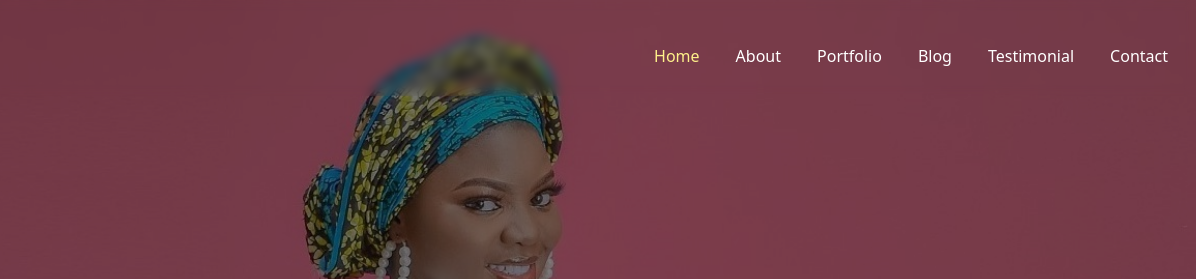
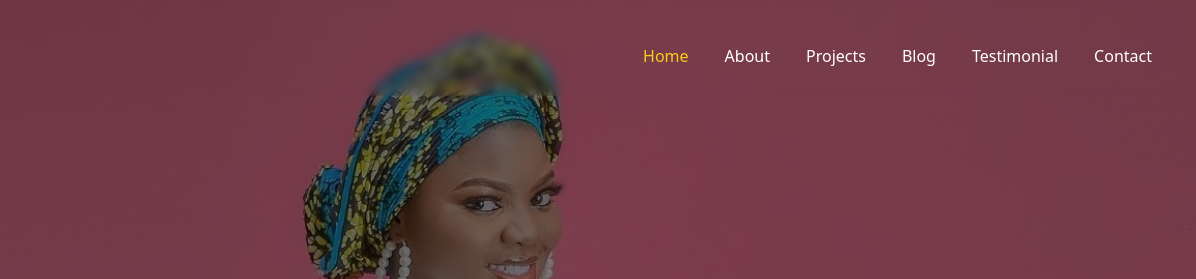
Before and after one commit to SherylCode/capstone, a plain HTML site: page index.html in a window 1280 px wide. Shown: the top 279 px of the page, 84-1280 px from the left. Drawn offline with nearby package versions, Linux system fonts and the light colour scheme.

Commit message:
update navbar

```diff
--- a/index.html
+++ b/index.html
@@ -33,28 +33,25 @@
 </head>
 
 <body class="bg-gray-900 text-white">
-
 <nav
-    class="navbar fixed top-0 left-0 w-full md:pt-4 text-white flex flex-col md:flex-row md:justify-between items-center bg-transparent ">
-    <!-- Flex container for large screens to align logo on the right -->
+    class="navbar fixed bg-gray-800 top-0 left-0 w-full md:pt-4 text-white flex flex-col md:flex-row md:justify-between items-center md:bg-transparent">
     <div class="w-full flex justify-between items-center px-8 py-4 md:flex-row-reverse md:w-auto">
-        <!-- Logo on the right side on large screens -->
         <img class="w-12" src="img/logo.png" alt="logo">
 
-        <!-- Hamburger menu visible only on small screens -->
         <button id="menu-toggle" class="text-2xl focus:outline-none md:hidden" aria-expanded="false">&#9776;</button>
     </div>
 
-    <!-- Menu items (hidden on small screens, flex on larger screens) -->
-    <div id="menu" class="hidden md:flex md:flex-row md:space-x-3 px-4 bg-gray-800 md:bg-transparent">
-        <a class="px-3 text-yellow-200 w-full text-left" href="#home">Home</a>
-        <a class="px-3 hover:text-yellow-200 w-full text-left" href="#about">About</a>
-        <a class="px-3 hover:text-yellow-200 w-full text-left" href="#portfolio">Portfolio</a>
-        <a class="px-3 hover:text-yellow-200 w-full text-left" href="#skills">Blog</a>
-        <a class="px-3 hover:text-yellow-200 w-full text-left" href="#testimonials">Testimonial</a>
-        <a class="px-3 hover:text-yellow-200 w-full text-left" href="#contact">Contact</a>
+    <div id="menu"
+        class="hidden flex-col space-y-3 w-full md:w-fit  text-white px-8 py-4 md:flex md:flex-row md:space-y-0 md:space-x-3 md:bg-transparent md:text-white">
+        <a class="px-3 py-2  md:hover:bg-inherit text-yellow-400 hover:bg-gray-600" href="#home">Home</a>
+        <a class="px-3 py-2  md:hover:bg-inherit md:hover:text-yellow-400 hover:bg-gray-600" href="#about">About</a>
+        <a class="px-3 py-2 md:hover:bg-inherit md:hover:text-yellow-400 hover:bg-gray-600" href="#projects">Projects</a>
+        <a class="px-3 py-2 md:hover:bg-inherit md:hover:text-yellow-400 hover:bg-gray-600" href="#skills">Blog</a>
+        <a class="px-3 py-2 md:hover:bg-inherit md:hover:text-yellow-400 hover:bg-gray-600" href="#testimonials">Testimonial</a>
+        <a class="px-3 py-2 md:hover:bg-inherit md:hover:text-yellow-400 hover:bg-gray-600" href="#contact">Contact</a>
     </div>
 </nav>
+
 
 
 
@@ -112,7 +109,7 @@
 
 
 
-<section id="portfolio" class="container mx-auto pb-32 px-10">
+<section id="projects" class="container mx-auto pb-32 px-10">
     <h2 class="text-4xl tracking-wide pb-10 text-center font-semibold">Projects</h2>
     <div class="grid lg:grid-cols-3 lg:grid-rows-2 grid-cols-1 grid-rows-1 lg:gap-8 gap-6">
 
@@ -497,7 +494,7 @@
                 </div>
 
                 <!-- Email -->
-                <div class="flex flex-col items-center text-center">
+                <div class="flex flex-col ml-4 md:ml-0 items-center text-center">
                     <i class="fas fa-envelope text-6xl text-yellow-300 mb-4"></i>
                     <h3 class="text-xl font-medium mb-2">Email At</h3>
                     <p class="text-gray-400">omitogunsheri@gmail.com</p>
```
